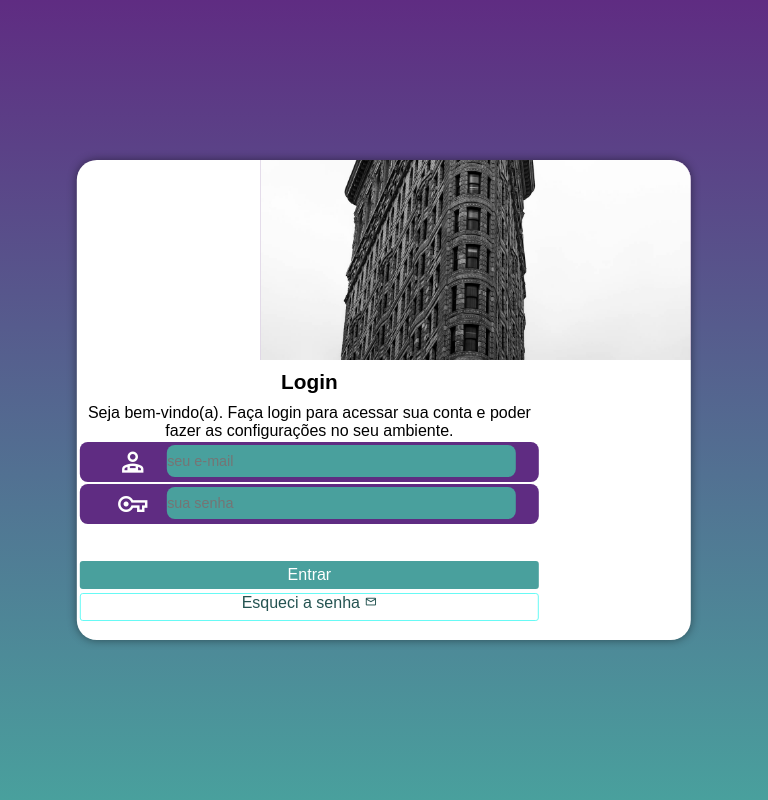
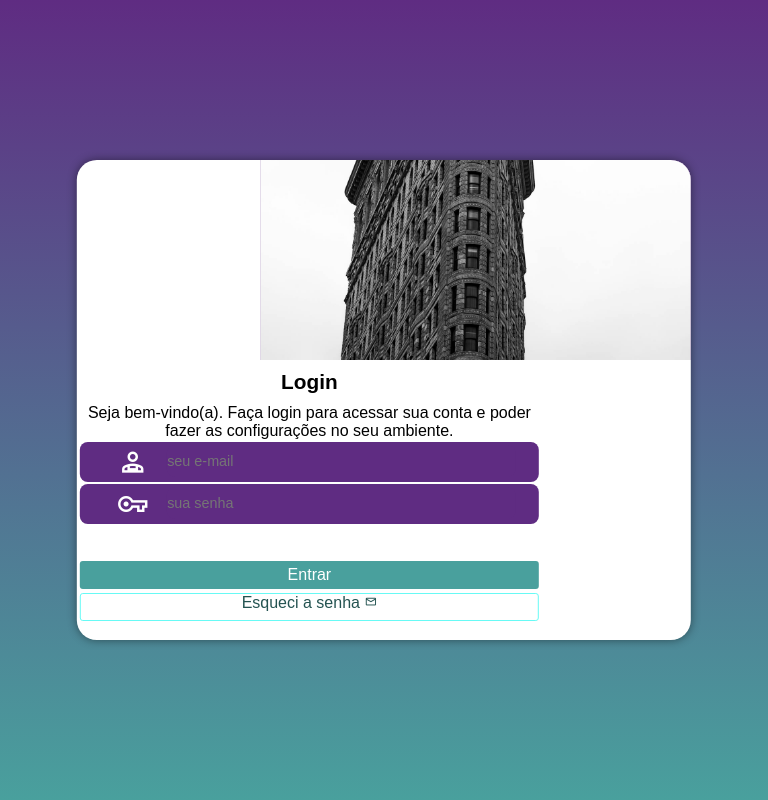
Before and after one commit to Pierazo/projeto-login, a plain HTML site: page index.html in a window 768 px wide. Drawn offline with nearby package versions, Linux system fonts and the light colour scheme.

Commit message:
cores ajustadas

```diff
--- a/estilos/media-querya.css
+++ b/estilos/media-querya.css
@@ -12,7 +12,7 @@
     }
 
     div.campo>input {
-        background-color: #49a09d;
+        background-color: #5f2c82;
         font-size: 0.9em;
 
         width: calc(100% -24%);
```
